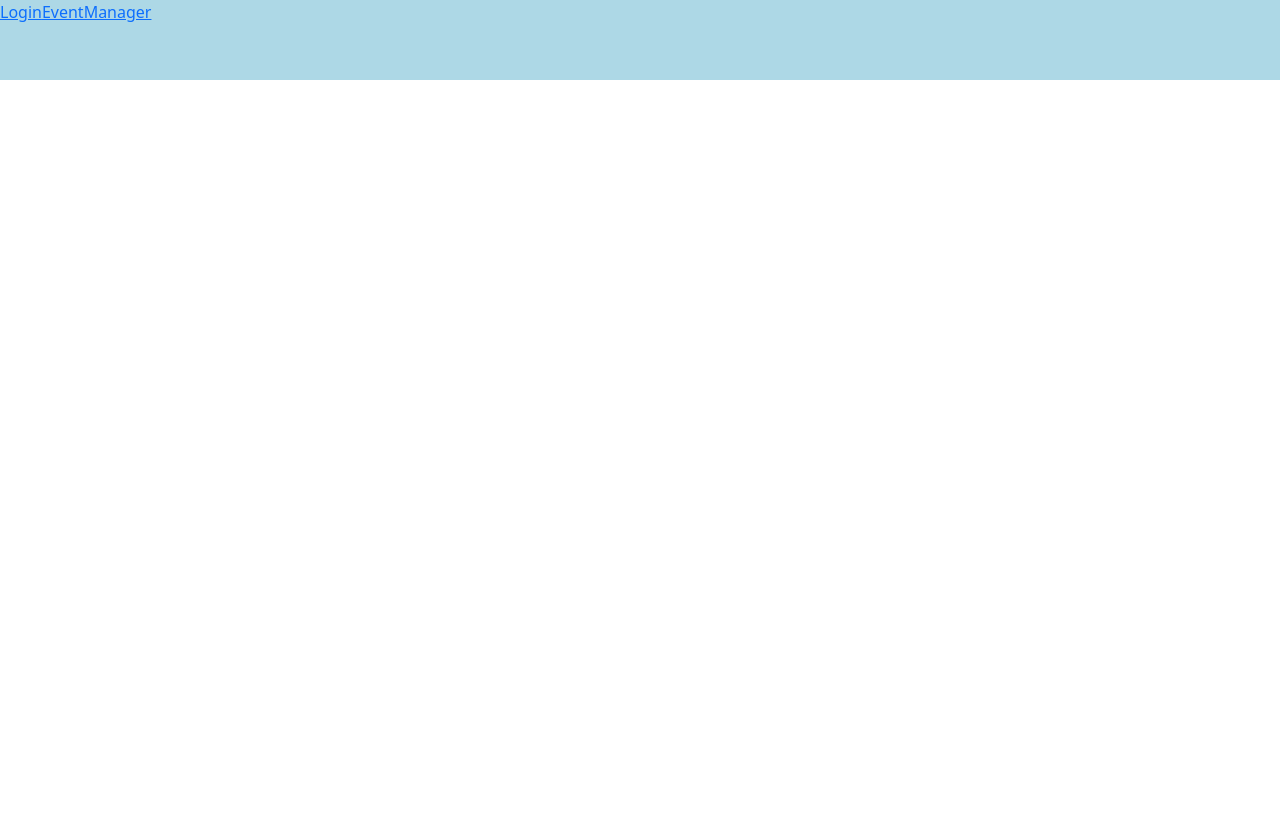
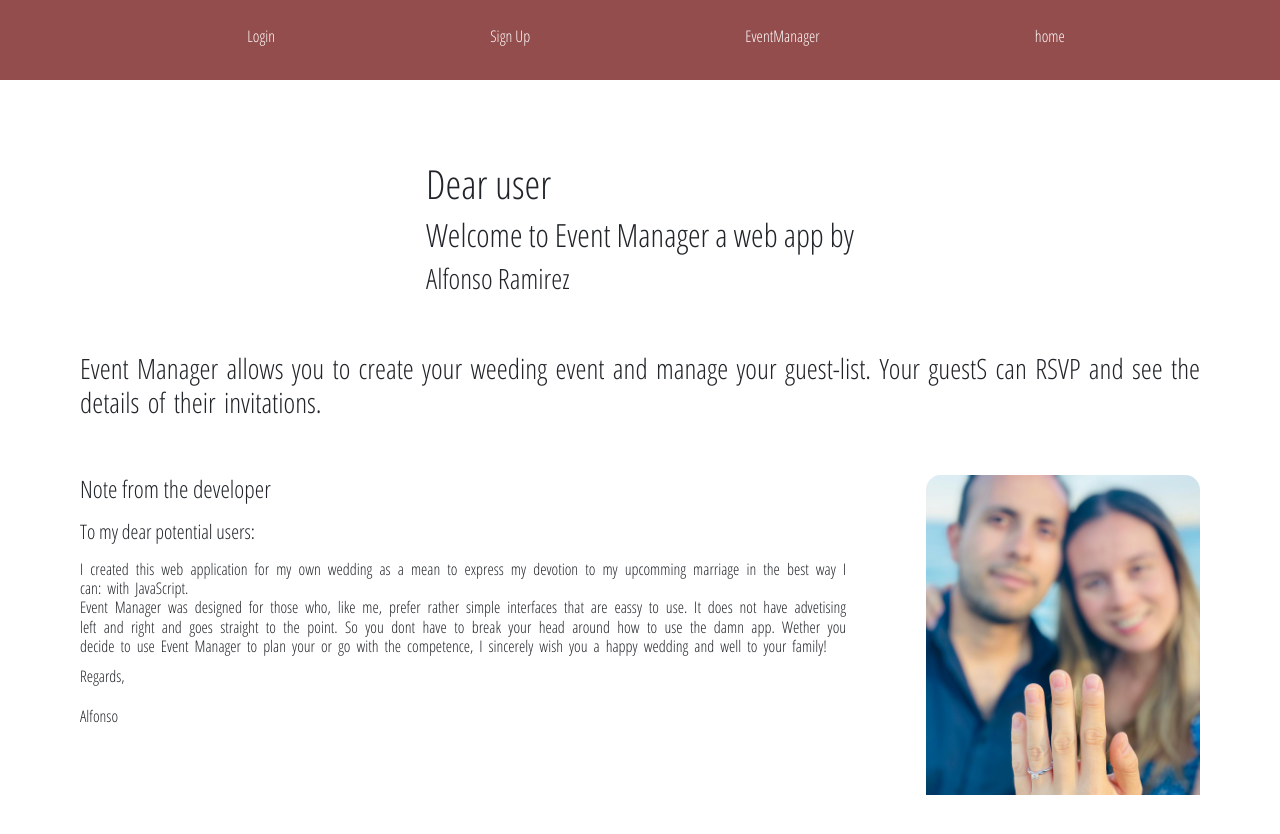
Before and after one commit to Alfonso1025/eventManager_client, a React (Create React App) app: page / in a window 1280 px wide. Shown: the top 834 px of the page. Before the commit the page ends 800 px from the top, so only its background shows below. Built offline with nearby package versions, Linux system fonts and the light colour scheme; no server answers.

Commit message:
styled the welcolme page

```diff
--- a/public/index.html
+++ b/public/index.html
@@ -14,6 +14,11 @@
       manifest.json provides metadata used when your web app is installed on a
       user's mobile device or desktop. See https://developers.google.com/web/fundamentals/web-app-manifest/
     -->
+
+    <link rel="preconnect" href="https://fonts.googleapis.com">
+    <link rel="preconnect" href="https://fonts.gstatic.com" crossorigin>
+    <link href="https://fonts.googleapis.com/css2?family=Lobster&family=Open+Sans+Condensed:wght@300&display=swap" rel="stylesheet">
+
     <link rel="manifest" href="%PUBLIC_URL%/manifest.json" />
     <!--
       Notice the use of %PUBLIC_URL% in the tags above.
--- a/src/App.css
+++ b/src/App.css
@@ -1,38 +1,4 @@
-.App {
-  text-align: center;
+body{
+  box-sizing: border-box;
+  background-color: rgb(255, 255, 255)
 }
-
-.App-logo {
-  height: 40vmin;
-  pointer-events: none;
-}
-
-@media (prefers-reduced-motion: no-preference) {
-  .App-logo {
-    animation: App-logo-spin infinite 20s linear;
-  }
-}
-
-.App-header {
-  background-color: #282c34;
-  min-height: 100vh;
-  display: flex;
-  flex-direction: column;
-  align-items: center;
-  justify-content: center;
-  font-size: calc(10px + 2vmin);
-  color: white;
-}
-
-.App-link {
-  color: #61dafb;
-}
-
-@keyframes App-logo-spin {
-  from {
-    transform: rotate(0deg);
-  }
-  to {
-    transform: rotate(360deg);
-  }
-}
--- a/src/App.jsx
+++ b/src/App.jsx
@@ -1,5 +1,5 @@
 import React, {useState,useEffect} from 'react'
-import {BrowserRouter as Router, Routes, Route, Link,} from "react-router-dom"
+import {BrowserRouter as Router, Routes, Route } from "react-router-dom"
 import './App.css';
 import Home from "./Pages/Home";
 import RegisterUser from './Pages/RegisterUser';
@@ -7,6 +7,7 @@ import Login from "./Pages/Login";
 import EventManager from "./Pages/EventManager";
 import Registration from "./Pages/Registration";
 import CheckIn from './Pages/CheckIn';
+import Welcolme from './Pages/Welcolme';
 import Notfound from "./Pages/Notfound";
 
 
@@ -46,21 +47,17 @@ const [eventInfo, setEventInfo]=useState(defaultValue);
 //manage state for count of guests attending
 const [count, setCount]=useState(0);
 
+//styles for navigation bar. The navigation bar is not displayed in the
+//checin component
 
-
-
+console.log(window.location.href)
 
 
   return (
     <>
 
     <Router>
-     <div style={{width:100+"vw", height:80, background:"lightblue"}}>
-      <Link to="/login">Login</Link>
 
-      <Link to="/EventManager">EventManager</Link>
-
-    </div>
 
     <Routes>
 
@@ -105,6 +102,7 @@ const [count, setCount]=useState(0);
       </Route>
       <Route path="/registration" exact element ={<Registration setEventInfo={setEventInfo}/>}></Route>
       <Route path="/checkin" exact element={<CheckIn count={count} setCount={setCount}/>}></Route>
+      <Route path="/" exact element={<Welcolme/>}></Route>
       <Route path="*" exact element={Notfound}></Route>
     </Routes>
   </Router>
--- /dev/null
+++ b/src/Pages/Navbar.jsx
@@ -0,0 +1,22 @@
+import '../styles/Navbar.css'
+
+import { Link} from "react-router-dom"
+const Navbar= ()=>{
+    return(
+
+        <div className='navbar-wrapper'>
+
+          <ul className='main-navbar'>
+          <Link to="/login">Login</Link>
+          <Link to="/registeruser">Sign Up</Link>
+          <Link to="/EventManager">EventManager</Link>
+          <Link to="/home">home</Link>
+
+
+          </ul>
+
+      </div>
+
+    )
+}
+export default Navbar
--- /dev/null
+++ b/src/Pages/Welcolme.jsx
@@ -0,0 +1,54 @@
+import Navbar from './Navbar'
+import '../styles/Welcolme.css'
+
+const Welcolme = ()=>{
+
+    return(
+<>
+
+<Navbar/>
+<div className="main-wrapper">
+<div className='section1'>
+    <h1>Dear user</h1>
+    <h2>Welcome to Event Manager a web app by</h2>
+    <h3>Alfonso Ramirez</h3>
+</div>
+
+<div className='section2'>
+    <h3 className='text'>Event Manager allows you to create your weeding event and manage
+        your guest-list. Your guestS can  RSVP and see the details of their
+        invitations.
+    </h3>
+</div>
+
+<div className='section3'>
+    <div className='section3-text'>
+    <h4>Note from the developer</h4>
+    <h5>To my dear potential users:</h5>
+    <h6 className='text'>I created this web application for my own wedding as a mean to
+        express my devotion to my upcomming marriage in the best way I can: with
+        JavaScript. <br />
+        Event Manager was designed for those who, like me, prefer rather simple
+        interfaces that are eassy to use. It does not have advetising left and right
+        and goes straight to the point. So you dont have to break your head around how
+        to use the damn app.
+        Wether you decide to use Event Manager to plan your or go with the competence, I sincerely
+        wish you a happy wedding and well to your family!
+
+
+    </h6>
+
+    <p>Regards,</p>
+    <p>Alfonso</p>
+    </div>
+
+    <div className='section3-image'></div>
+</div>
+
+</div>
+</>
+
+    )
+}
+
+export default Welcolme
--- /dev/null
+++ b/src/styles/Navbar.css
@@ -0,0 +1,21 @@
+.navbar-wrapper{
+    width:100vw;
+    height:80px;
+    padding-top: 1.5rem;
+    background-color:#680202;
+    opacity: 0.7;
+}
+.main-navbar{
+
+    display:flex;
+    flex-direction: row;
+    justify-content: space-evenly;
+    align-content: center;
+    align-items: center;
+
+}
+
+.main-navbar a{
+    text-decoration: none;
+    color: #fff;
+}
--- /dev/null
+++ b/src/styles/Welcolme.css
@@ -0,0 +1,56 @@
+body{
+
+    font-family: 'Open Sans Condensed', sans-serif;
+    padding-bottom: 3rem;
+}
+.main-wrapper{
+    display:flex;
+    flex-direction: column;
+    align-items: center;
+    height: 100vh;
+    width: 100vw;
+    padding: 5rem;
+
+}
+.section1{
+    margin-bottom: 3rem;
+
+}
+.section2{
+    margin-bottom: 3rem;
+}
+.section3{
+    display:flex;
+    margin-bottom: 5rem;
+}
+.section3 h4{
+    margin-bottom:1rem ;
+}
+.section3 h5{
+    margin-bottom: 1rem;
+}
+.section3-image{
+    background-image:url('./media/welcolmeImage.jpg') ;
+    background-size: cover;
+    width: 50rem;
+    height: 20rem;
+    border-radius: 15px 15px 0 0;
+    margin-left: 5rem;
+    margin-bottom: 3rem;
+}
+.text{
+    text-align: justify;
+    word-spacing: 3px;
+}
+
+@media (max-width: 1000px){
+    .section3{
+        display:flex;
+        flex-direction: column;
+        margin-bottom: 3rem;
+    }
+    .section3-image{
+        max-width: 300px;
+        margin: 0;
+    }
+}
```
Also changed, not shown: src/styles/media/welcolmeImage.jpg (added).
